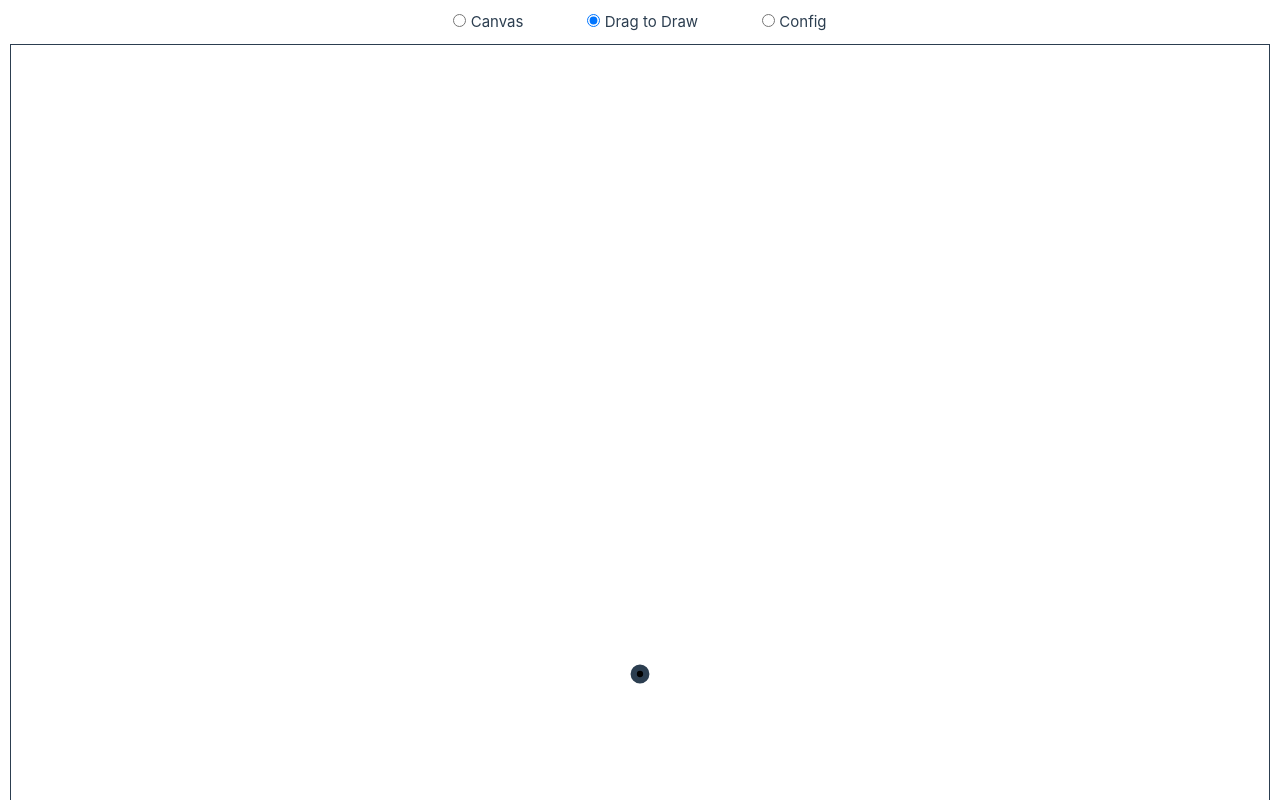
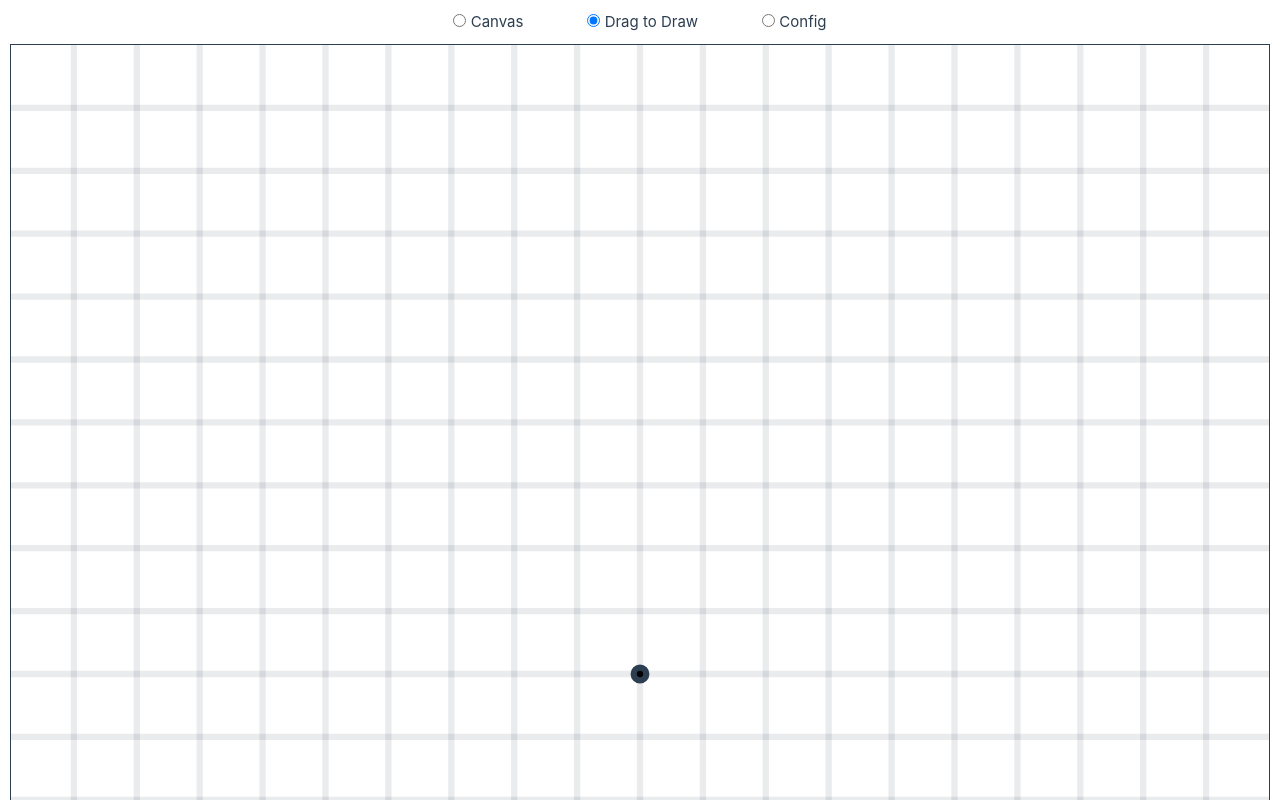
Before and after one commit to Alex-CS/stitch, a Vue app: page / in a window 1280 px wide. Shown: the top 800 px of the page. Built offline with nearby package versions, Linux system fonts and the light colour scheme.

Commit message:
Set up for grid snapping

```diff
--- a/src/App.vue
+++ b/src/App.vue
@@ -95,6 +95,8 @@ export default defineComponent({
   <DragDraw
     v-else-if="mode === 'drag-draw'"
     style="border: solid 1px currentColor;"
+    snap-to-grid
+    show-grid
   />
   <template v-else>
     <svg :width="size" :height="size">
--- a/src/components/DragDraw.vue
+++ b/src/components/DragDraw.vue
@@ -15,6 +15,10 @@ import {
   type EventHandlers,
 } from '@/types/utility';
 import {
+  roundToMultiple,
+  toPercent,
+} from '@/utils';
+import {
   convertEventCoordsToSVGCoords,
 } from '@/utils/svg-dom';
 
@@ -24,13 +28,32 @@ export default defineComponent({
   components: {
     StitchLine,
   },
+  props: {
+    // The number of grid squares to divide each dimension into
+    gridDensity: {
+      type: Number,
+      default: 20,
+    },
+    showGrid: Boolean,
+    snapToGrid: Boolean,
+  },
   data() {
     return {
+      gridSize: 200,
       currentLine: null as Line | null,
       finishedLines: [] as Line[],
     };
   },
   computed: {
+
+    gridSepFraction(): number {
+      return 1 / this.gridDensity;
+    },
+
+    gridSeparation(): number {
+      return this.gridSize / this.gridDensity;
+    },
+
     isDrawing() {
       return Line.isLineLike(this.currentLine);
     },
@@ -57,10 +80,19 @@ export default defineComponent({
 
       return this.isDrawing ? drawingHandlers : initialHandlers;
     },
+
   },
   mounted() {
   },
   methods: {
+    toPercent,
+
+    getClosestGridPoint(actualPoint: PointLike): PointLike {
+      return {
+        x: roundToMultiple(actualPoint.x, this.gridSeparation),
+        y: roundToMultiple(actualPoint.y, this.gridSeparation),
+      };
+    },
 
     /**
      * Convert a `MouseEvent`'s coordinates into SVG coordinates
@@ -120,9 +152,31 @@ export default defineComponent({
 
 <template>
   <svg
-    viewBox="0 0 200 200"
+    :viewBox="`0 0 ${gridSize} ${gridSize}`"
     v-on="drawingEventHandlers"
   >
+    <g v-if="showGrid" class="grid-lines">
+      <line
+        v-for="i in (gridDensity - 1)"
+        :key="`grid-line:v-${i}`"
+        :x1="toPercent(gridSepFraction * i, 0)"
+        :x2="toPercent(gridSepFraction * i, 0)"
+        y1="0%"
+        y2="100%"
+        class="vertical"
+      />
+
+      <line
+        v-for="i in (gridDensity - 1)"
+        :key="`grid-line:h-${i}`"
+        :y1="toPercent(gridSepFraction * i, 0)"
+        :y2="toPercent(gridSepFraction * i, 0)"
+        x1="0%"
+        x2="100%"
+        class="horizontal"
+      />
+    </g>
+
     <circle
       cx="50%"
       cy="50%"
@@ -134,7 +188,7 @@ export default defineComponent({
       :line="currentLine"
       style="color: lightgreen;"
     />
-    <g>
+    <g class="completed-lines">
       <StitchLine
         v-for="line in finishedLines"
         :key="line"
@@ -145,6 +199,13 @@ export default defineComponent({
 </template>
 
 <style>
+
+
+.grid-lines {
+  stroke-width: 1;
+  stroke-opacity: 0.1;
+}
+
 line {
   stroke: currentColor;
 }
--- a/src/utils/index.ts
+++ b/src/utils/index.ts
@@ -4,6 +4,7 @@ import _partition from 'lodash/partition';
 import _range from 'lodash/range';
 
 import {
+  type Integer,
   type Pair,
 } from '@/types/utility';
 
@@ -113,6 +114,34 @@ export function makeIndexLooper(length: number): (rawIndex: number) => number {
 }
 
 /**
+ * Calculate the multiple of `unit` that is closest to `num`
+ * @param {number} num
+ * @param {number} unit
+ * @returns {number}
+ */
+export function roundToMultiple(num: number, unit: number): number {
+  const multiplier = Math.round(num / unit);
+
+  return multiplier * unit;
+}
+
+/**
+ * Convert a number into a percent string
+ * @param {number} num
+ * @param {Integer} [digits]
+ * @returns {string}
+ */
+export function toPercent(num: number, digits?: Integer): string {
+  const percentage = (num * 100);
+
+  if (Number.isFinite(digits)) {
+    return `${percentage.toFixed(digits)}%`;
+  }
+
+  return `${percentage}%`;
+}
+
+/**
  * Rotates a Two.Polygon about a point, "orbiting" that point.
  * TODO: keeping this here just as an example for the math
  *
```
Also changed, not shown: src/types/utility.ts (+7 -0 lines).
